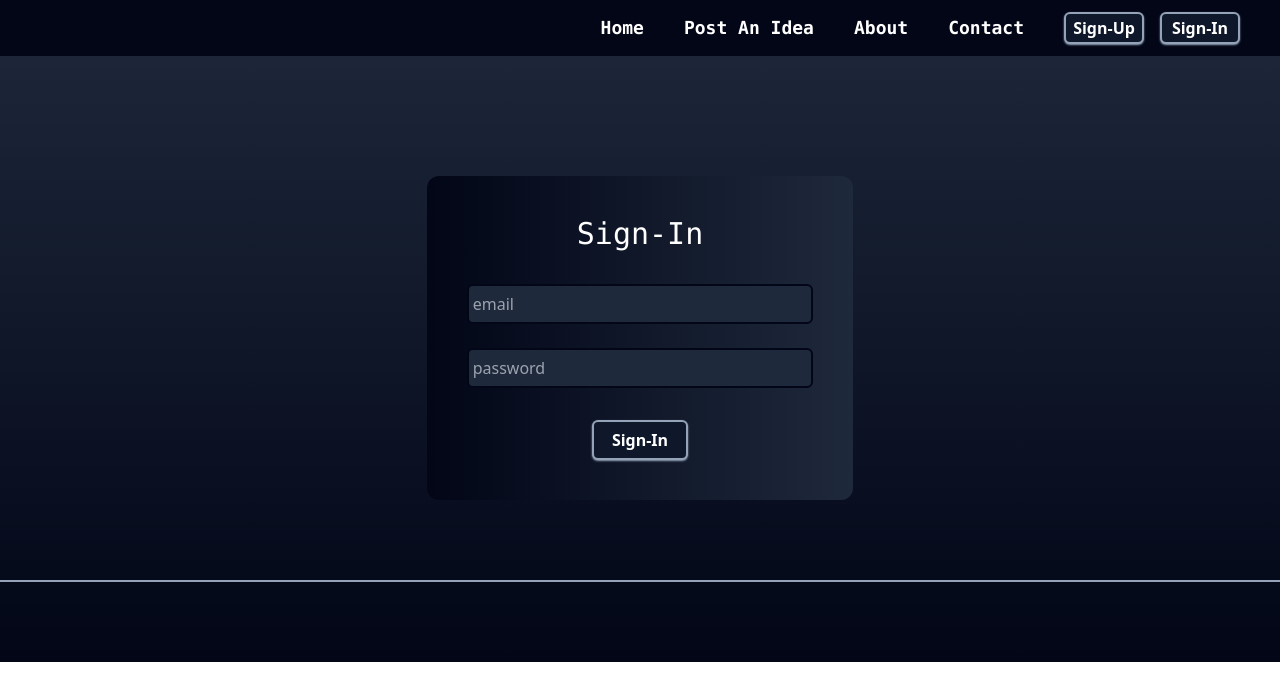
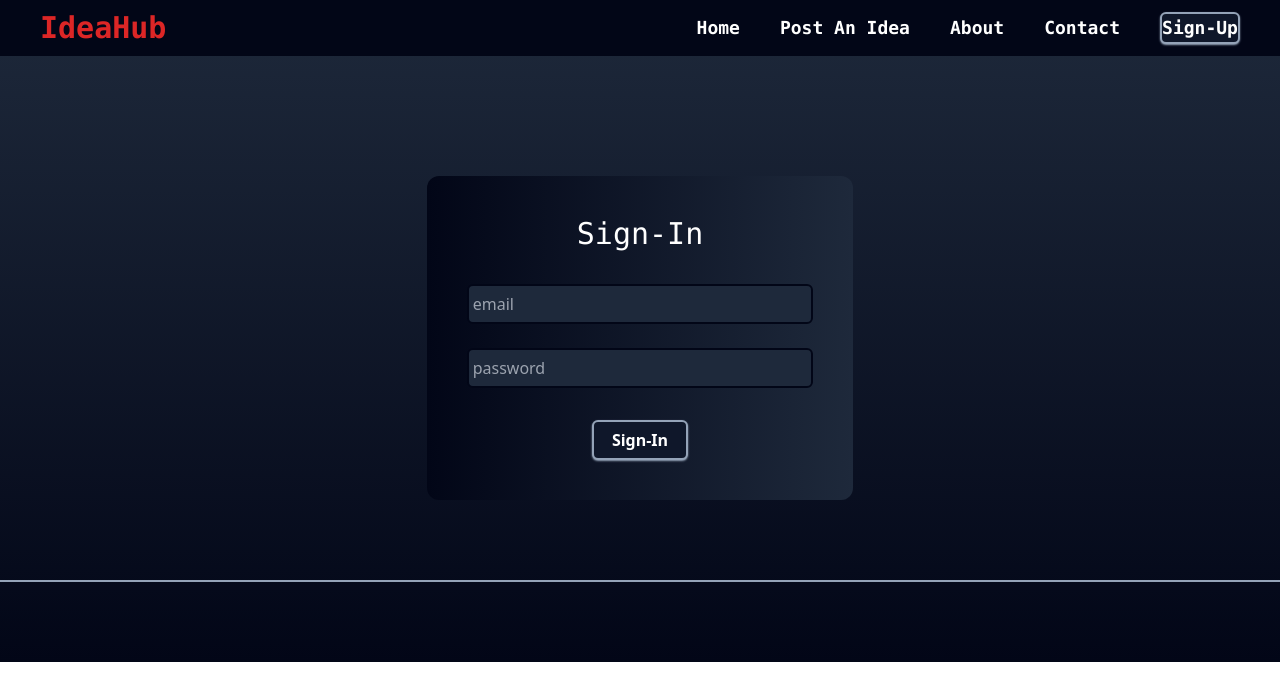
Before and after one commit to VAtulKumar1/IdeaHub-Frontend, a React (Vite) app: page /signin in a window 1280 px wide. Shown: the top 700 px of the page. Built offline with nearby package versions, Linux system fonts and the light colour scheme.

Commit message:
Add Likes to Ideas

```diff
--- a/package.json
+++ b/package.json
@@ -10,6 +10,7 @@
     "preview": "vite preview"
   },
   "dependencies": {
+    "count-up": "^1.0.4",
     "react": "^18.3.1",
     "react-dom": "^18.3.1",
     "react-router-dom": "^6.26.2"
--- a/src/components/AnimatedHeadLine.tsx
+++ b/src/components/AnimatedHeadLine.tsx
@@ -1,17 +1,14 @@
-const AnimatedHeadLine = ()=>{
+const AnimatedHeadLine = () => {
     return (
-
         <div className=" pt-40 font-bold text-center">
-            <h1 className="text-5xl text-white mb-4 font-mono animate-slidein opacity-0 [--slidein-delay:300ms] ...">
+            <h1 className="text-5xl text-white mb-4 font-mono animate-slidein opacity-0 [--slidein-delay:300ms]">
                 Ignite Your Imagination
             </h1>
-            <h1 className="text-red-600 font-mono text-5xl animate-slidein opacity-0 [--slidein-delay:700ms] ...">
+            <h1 className="text-red-600 font-mono text-5xl animate-slidein opacity-0 [--slidein-delay:700ms]">
                 Endless Project Ideas to Explore
             </h1>
         </div>
     );
-
-}
-
+};
 
 export default AnimatedHeadLine;
--- a/src/components/Home.tsx
+++ b/src/components/Home.tsx
@@ -1,18 +1,15 @@
 import AnimatedHeadLine from "./AnimatedHeadLine";
 import Buttons from "./Buttons";
 
-
 const Home = () => {
-    return(
-        <div>
-            <div className="mb-24">
-                <AnimatedHeadLine/>
+    return (
+        <>
+            <div className="z-1 mb-24">
+                <AnimatedHeadLine />
             </div>
-            <Buttons/>
-        </div>
+            <Buttons />
+        </>
     );
-
-
-}
+};
 
 export default Home;
--- a/src/components/Icon.tsx
+++ b/src/components/Icon.tsx
@@ -1,58 +1,86 @@
-import { useState } from "react"
-import { HiOutlinePlus , HiMiniXMark } from "react-icons/hi2";
+import { useState } from "react";
+import { HiOutlinePlus, HiMiniXMark } from "react-icons/hi2";
 
-
-interface Idea{
-    title: string,
-    description: string,
-    tag: string,
-    industry: string,
-    createdAt: Date,
-    likes : Number,
-    _id:string
+interface Idea {
+    title: string;
+    description: string;
+    tag: string;
+    industry: string;
+    createdAt: Date;
+    likes: Number;
+    _id: string;
 }
 
-const Icon = ({ideaDetails}:{ideaDetails:Idea}) =>{
-    const [toggle,setToggle] = useState<boolean>(true)
-    return(<div>
-            {toggle? <div className="
+const Icon = ({ ideaDetails }: { ideaDetails: Idea }) => {
+    const [toggle, setToggle] = useState<boolean>(true);
+    return (
+        <div>
+            {toggle ? (
+                <div
+                    className="
                   border-slate-800
                     p-2
                     border-2
                     rounded-full
                     text-white
+                    hover:text-emerald-500
                     cursor-pointer
-                    hover:bg-slate-800" onClick={()=>{setToggle(!toggle)}}>
-                        <HiOutlinePlus/>
-                    </div>:
-                    <div key={ideaDetails._id} className="fixed inset-0 backdrop-blur-sm bg-slate-900/10  w-screen h-screen flex justify-center">
+                    hover:bg-slate-800"
+                    onClick={() => {
+                        setToggle(!toggle);
+                    }}
+                >
+                    <HiOutlinePlus />
+                </div>
+            ) : (
+                <div
+                    key={ideaDetails._id}
+                    className="fixed inset-0 backdrop-blur-sm bg-slate-900/10  w-screen h-screen flex justify-center"
+                >
                     <div className="p-6 rounded-lg m-10  flex flex-col w-2/4 h-full bg-gradient-to-r from-slate-950 to-slate-800  text-white">
-                                <div className="flex justify-end items-center
-                                ">
-                                    <div className=" border-2
+                        <div
+                            className="flex justify-end items-center
+                                "
+                        >
+                            <div
+                                className=" border-2
                                     p-2
 
                                 border-slate-800
                                 rounded-full
                                 hover:bg-slate-800
-                                " onClick={() => setToggle(!toggle)}>
+                                hover:text-red-600
+                                "
+                                onClick={() => setToggle(!toggle)}
+                            >
                                 <HiMiniXMark />
                             </div>
-
                         </div>
                         <div className="flex flex-col gap-y-4">
-                                    <span><span className="text-red-600 text-xl font-bold font-mono">Description: </span>{ideaDetails.description}</span>
-                                    <span><span className="text-red-600 text-xl font-bold font-mono">Industry: </span>{ideaDetails.industry}</span>
-                                    <span><span className="text-red-600 text-xl font-bold font-mono">Likes: </span>{`${ideaDetails.likes}`}</span>
-                                </div>
-
+                            <span>
+                                <span className="text-red-600 text-xl font-bold font-mono">
+                                    Description:{" "}
+                                </span>
+                                {ideaDetails.description}
+                            </span>
+                            <span>
+                                <span className="text-red-600 text-xl font-bold font-mono">
+                                    Industry:{" "}
+                                </span>
+                                {ideaDetails.industry}
+                            </span>
+                            <span>
+                                <span className="text-red-600 text-xl font-bold font-mono">
+                                    Likes:{" "}
+                                </span>
+                                {`${ideaDetails.likes}`}
+                            </span>
                         </div>
                     </div>
-
-
-            }
                 </div>
-    )
-}
+            )}
+        </div>
+    );
+};
 
 export default Icon;
--- a/src/components/Ideas.tsx
+++ b/src/components/Ideas.tsx
@@ -1,5 +1,7 @@
 import { useEffect, useState } from "react";
 import Icon from "./Icon";
+import { Like } from "./Like";
+import { HiOutlineChatBubbleOvalLeft } from "react-icons/hi2";
 
 interface Idea {
     title: string;
@@ -7,12 +9,23 @@ interface Idea {
     tag: string;
     industry: string;
     createdAt: Date;
-    likes: Number;
+    likes: number;
     _id: string;
 }
 
 const Ideas = ({ path }: { path: string }) => {
     const [ideas, setIdeas] = useState<Idea[]>([]);
+
+    const handleLike = async (id: string) => {
+        try {
+            const res = await fetch(`/ideahub/like/${id}`, {
+                method: "PATCH",
+                credentials: "include",
+            });
+
+            console.log(await res.json());
+        } catch (error) {}
+    };
 
     const fetchIdeas = async () => {
         try {
@@ -21,7 +34,6 @@ const Ideas = ({ path }: { path: string }) => {
                 credentials: "include",
             });
             const data = await response.json();
-            console.log(data);
             setIdeas(data);
         } catch (error) {
             if (error instanceof Error) {
@@ -36,37 +48,47 @@ const Ideas = ({ path }: { path: string }) => {
 
     return (
         <div>
-            <div className="ml-52 mr-52 grid grid-cols-3 gap-10">
+            <div className="pl-20 grid gird-cols-1 md:grid-cols-2 md:gap-x-6 lg:gap-x-10 lg:grid-cols-3 gap-x-10 gap-y-10">
                 {ideas.map((idea) => (
                     <div
                         className="
-                        grid grid-col-1
                         w-80
                         h-80
                         list-none
                         bg-slate-950
-                        rounded-s-3xl
-                        rounded-e-3xl
+                        rounded-s-md
+                        rounded-e-md
                         font-mono
                         hover:bg-slate-900
                         "
                         key={idea._id}
                     >
-                        <h1
-                            className="
+                        <div className="m-4 border-2 border-slate-800 rounded-md w-72 h-60">
+                            <h1
+                                className="flex justify-between items-center
                                     pt-4
                                     pl-4
                                     pr-4
                                     text-start
-                                    text-3xl
+                                    text-2xl
                                     font-bold
                                     font-mono
-                                    text-gray-50
+                                    text-red-600
                                     "
-                        >
-                            {idea.title}
-                        </h1>
-                        <div className="flex justify-end items-end mr-4 mb-4">
+                            >
+                                {idea.title}
+                            </h1>
+                        </div>
+
+                        <div className="flex flex-row gap-x-4 justify-between items-center mb-4 ml-6 mr-4">
+                            <div className="flex flex-row items-center gap-x-2 text-slate-700 hover:text-green-600">
+                                <HiOutlineChatBubbleOvalLeft className="text-2xl" />
+                                <span>40</span>
+                            </div>
+                            <div className="flex flex-row items-center gap-x-2 text-slate-700 hover:text-red-600">
+                                <Like id={idea._id} likes={idea.likes} />
+                            </div>
+
                             <Icon ideaDetails={idea} />
                         </div>
                     </div>
--- /dev/null
+++ b/src/components/Like.tsx
@@ -0,0 +1,36 @@
+import { useState } from "react";
+import { HiOutlineFire } from "react-icons/hi2";
+
+interface likeProps {
+    id: string;
+    likes: number;
+}
+
+export const Like: React.FC<likeProps> = (props) => {
+    const [like, setLike] = useState<number>(props.likes);
+
+    const handleLike = async (id: string) => {
+        try {
+            const res = await fetch(`/ideahub/like/${id}`, {
+                method: "PATCH",
+                credentials: "include",
+            });
+
+            if (res.ok) {
+                setLike(like + 1);
+            }
+        } catch (err) {
+            console.log(err);
+        }
+    };
+
+    return (
+        <>
+            <HiOutlineFire
+                onClick={() => handleLike(props.id)}
+                className="text-2xl"
+            />
+            <span>{`${like}`}</span>
+        </>
+    );
+};
--- a/src/components/Navbar.tsx
+++ b/src/components/Navbar.tsx
@@ -1,11 +1,14 @@
 import { Link } from "react-router-dom";
 
-const Navbar = ()=>{
+const Navbar = () => {
     return (
-
         <nav>
-                <div className="w-full fixed top-0 flex justify-end bg-slate-950 h-14">
-                    <div className="flex
+            <div className="w-full fixed top-0 left-0 z-10 flex justify-between bg-slate-950 h-14">
+                <h1 className="flex justify-start items-center pl-10 text-3xl text-white  hover:text-red-600 font-mono font-bold">
+                    IdeaHub
+                </h1>
+                <div
+                    className="flex
                         items-center
                         gap-x-10
                         justify-start
@@ -14,23 +17,33 @@ const Navbar = ()=>{
                         text-lg
                         font-bold
                         font-mono
-                        ">
+                        pr-10
+                        "
+                >
                     <li>
-                            <Link className="hover:text-red-600" to="/home">Home</Link>
+                        <Link className="hover:text-red-600" to="/home">
+                            Home
+                        </Link>
                     </li>
                     <li>
-                            <Link className="hover:text-red-600" to="/post">Post An Idea</Link>
+                        <Link className="hover:text-red-600" to="/post">
+                            Post An Idea
+                        </Link>
                     </li>
                     <li>
-                            <Link className="hover:text-red-600" to="/about">About</Link>
+                        <Link className="hover:text-red-600" to="/about">
+                            About
+                        </Link>
                     </li>
                     <li>
-                            <Link className="hover:text-red-600" to="/Contact">Contact</Link>
+                        <Link className="hover:text-red-600" to="/Contact">
+                            Contact
+                        </Link>
                     </li>
-                    </div>
-                    <div className="pl-10 gap-x-4 flex justify-end items-center text-white pr-10">
+                    <li>
                         <Link to="/signup">
-                            <button className="flex justify-center items-center
+                            <button
+                                className="flex justify-center items-center
                             w-20
                             h-8
                             border-2
@@ -42,35 +55,16 @@ const Navbar = ()=>{
                             rounded-md
                             text-center
                             font-bold
-                            hover:bg-slate-800">
+                            hover:text-red-600"
+                            >
                                 Sign-Up
                             </button>
                         </Link>
-                        <Link to="/signin">
-                            <button className="
-                            w-20
-                            h-8
-                            border-2
-                            border-slate-400
-                            bg-slate-900
-                            text-white
-                            shadow-slate-400
-                            shadow-sm
-                            rounded-md
-                            text-center
-                            font-bold
-                            hover:bg-slate-800">
-                                Sign-In
-                            </button>
-                        </Link>
-
-
+                    </li>
                 </div>
             </div>
-
-
         </nav>
-    )
-}
+    );
+};
 
 export default Navbar;
```
Also changed, not shown: 1 other file (tests, documents, lock files or other folders). Lines whose indentation alone changed are shown as unchanged.
